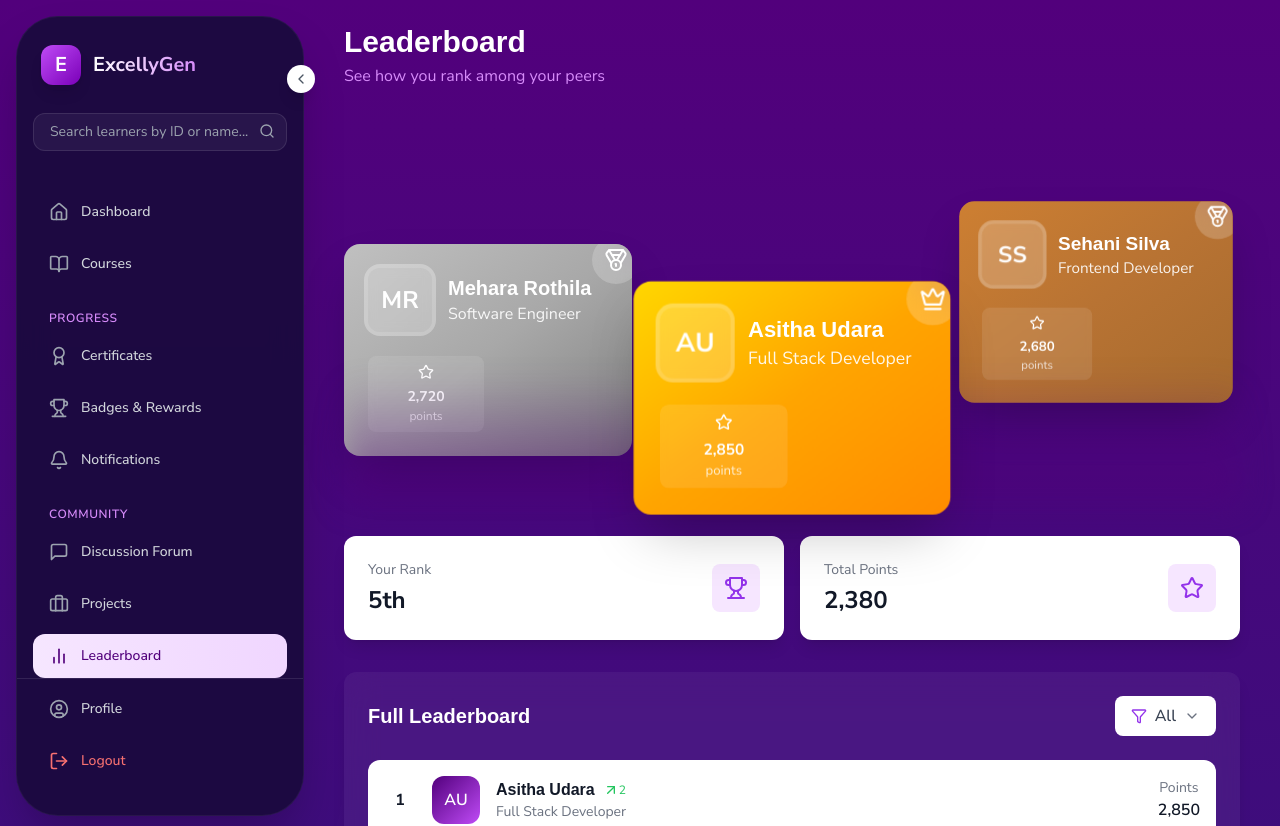
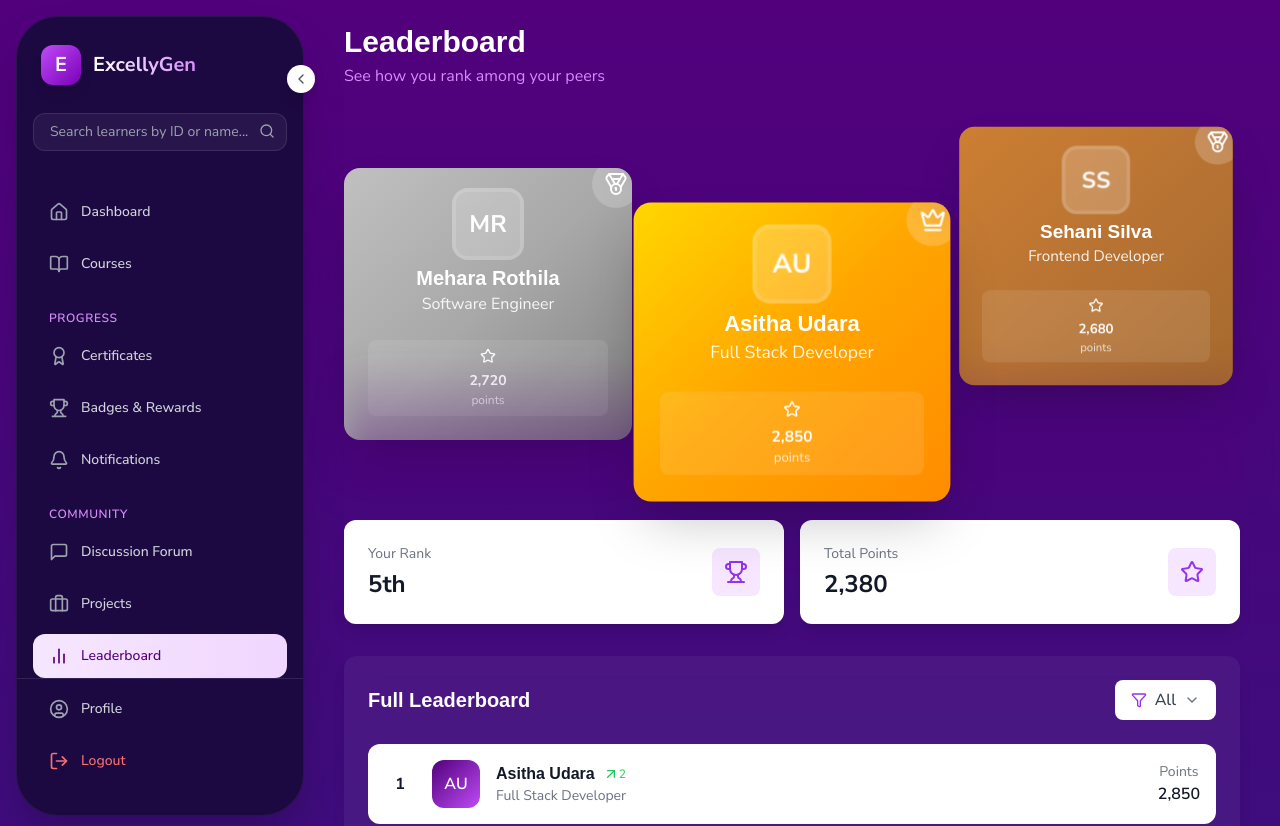
Before and after one commit to UdaraExcellyGen/excellygen-lms-frontend, a React (Vite) app: page /learner/leaderboard in a window 1280 px wide. Shown: the top 826 px of the page. Built offline with nearby package versions, Linux system fonts and the light colour scheme; a web font is replaced by a local one.

Commit message:
fixed responsive issues about rank cards

```diff
--- a/src/features/Learner/Leaderboard/Components/TopLearnerCard.tsx
+++ b/src/features/Learner/Leaderboard/Components/TopLearnerCard.tsx
@@ -11,41 +11,39 @@ const TopLearnerCard = ({ rank, learner }) => {
   };
 
   const scales = {
-    1: 'scale-110',
-    2: 'scale-100',
-    3: 'scale-95'
+    1: 'md:scale-110',
+    2: 'md:scale-100',
+    3: 'md:scale-95'
   };
 
   const icons = { 1: Crown, 2: Medal, 3: Medal };
   const Icon = icons[rank];
 
   return (
-    <div className={`w-72 ${scales[rank]} ${backgrounds[rank]} rounded-2xl p-6 text-white relative overflow-hidden group shadow-2xl`}>
+    <div className={`w-full md:w-60 lg:w-72 ${scales[rank]} ${backgrounds[rank]} rounded-2xl p-4 md:p-6 text-white relative overflow-hidden group shadow-2xl`}>
 
       <div className="absolute inset-0 opacity-0 group-hover:opacity-100 transition-opacity duration-700">
         <div className="absolute inset-0 bg-gradient-to-r from-transparent via-white/30 to-transparent -translate-x-full group-hover:translate-x-full transition-transform duration-1000" />
       </div>
 
-
-      <div className="absolute -top-2 -right-2 w-12 h-12 bg-white/20 backdrop-blur-md rounded-full flex items-center justify-center">
-        <Icon className="w-6 h-6 text-white" />
+      <div className="absolute -top-2 -right-2 w-10 md:w-12 h-10 md:h-12 bg-white/20 backdrop-blur-md rounded-full flex items-center justify-center">
+        <Icon className="w-5 md:w-6 h-5 md:h-6 text-white" />
       </div>
 
-
       <div className="relative z-10">
-        <div className="space-y-4">
-          <div className="flex items-center gap-4">
-            <div className="h-16 w-16 rounded-xl bg-white/20 backdrop-blur-sm flex items-center justify-center text-2xl font-bold ring-4 ring-white/30">
+        <div className="space-y-3 md:space-y-4">
+          <div className="flex md:flex-col items-center md:items-center gap-3 md:gap-2">
+            <div className="h-12 md:h-16 w-12 md:w-16 rounded-xl bg-white/20 backdrop-blur-sm flex items-center justify-center text-xl md:text-2xl font-bold ring-2 md:ring-4 ring-white/30 md:mx-auto">
               {learner.avatar}
             </div>
-            <div>
-              <h3 className="text-xl font-bold">{learner.name}</h3>
-              <p className="text-white/90">{learner.title}</p>
+            <div className="md:text-center">
+              <h3 className="text-base md:text-xl font-bold">{learner.name}</h3>
+              <p className="text-sm md:text-base text-white/90">{learner.title}</p>
             </div>
           </div>
 
-          <div className="grid grid-cols-2 gap-2 pt-2">
-            <div className="bg-white/10 backdrop-blur-sm rounded-lg p-2 text-center">
+          <div className="grid grid-cols-1 gap-2 pt-2">
+            <div className="bg-white/10 backdrop-blur-sm rounded-lg p-2 text-center mx-auto md:w-full">
               <Star className="h-4 w-4 mx-auto mb-1" />
               <span className="text-sm font-bold">{learner.points.toLocaleString()}</span>
               <p className="text-xs text-white/80">points</p>
--- a/src/features/Learner/Leaderboard/Components/TopLearnersPodium.tsx
+++ b/src/features/Learner/Leaderboard/Components/TopLearnersPodium.tsx
@@ -3,27 +3,28 @@ import TopLearnerCard from './TopLearnerCard';
 
 const TopLearnersPodium = ({ isLoading, filteredData }) => {
   return (
-    <div className="relative h-auto md:h-96 mb-20 perspective-1000">
+    <div className="relative h-auto mb-20 perspective-1000 mt-8 pt-16 md:pt-28 lg:pt-24">
       {isLoading ? (
         <div className="flex flex-col md:flex-row justify-center items-end h-full gap-4">
           {[1, 2, 3].map((n) => (
-            <div key={n} className="w-full md:w-72 h-48 md:h-64 bg-white/5 rounded-2xl animate-pulse" />
+            <div key={n} className="w-full md:w-60 lg:w-72 h-48 md:h-60 lg:h-64 bg-white/5 rounded-2xl animate-pulse" />
           ))}
         </div>
       ) : filteredData.length >= 3 ? (
         <div className="flex flex-col md:flex-row justify-center items-center md:items-end h-full gap-4 space-y-4 md:space-y-0">
 
-          <div className="w-full md:w-auto transform md:-translate-y-12 md:hover:-translate-y-16 transition-transform duration-300 order-2 md:order-1">
+          {/* 2nd Place */}
+          <div className="w-full md:w-60 lg:w-72 transform md:-translate-y-8 lg:-translate-y-12 md:hover:-translate-y-12 lg:hover:-translate-y-16 transition-transform duration-300 order-2 md:order-1">
             <TopLearnerCard rank={2} learner={filteredData[1]} />
           </div>
 
-
-          <div className="w-full md:w-auto transform translate-y-0 md:hover:-translate-y-4 transition-transform duration-300 z-10 order-1 md:order-2">
+          {/* 1st Place */}
+          <div className="w-full md:w-60 lg:w-72 transform translate-y-0 md:hover:-translate-y-4 transition-transform duration-300 z-10 order-1 md:order-2">
             <TopLearnerCard rank={1} learner={filteredData[0]} />
           </div>
 
-
-          <div className="w-full md:w-auto transform md:-translate-y-24 md:hover:-translate-y-28 transition-transform duration-300 order-3">
+          {/* 3rd Place */}
+          <div className="w-full md:w-60 lg:w-72 transform md:-translate-y-16 lg:-translate-y-24 md:hover:-translate-y-20 lg:hover:-translate-y-28 transition-transform duration-300 order-3">
             <TopLearnerCard rank={3} learner={filteredData[2]} />
           </div>
         </div>
```
